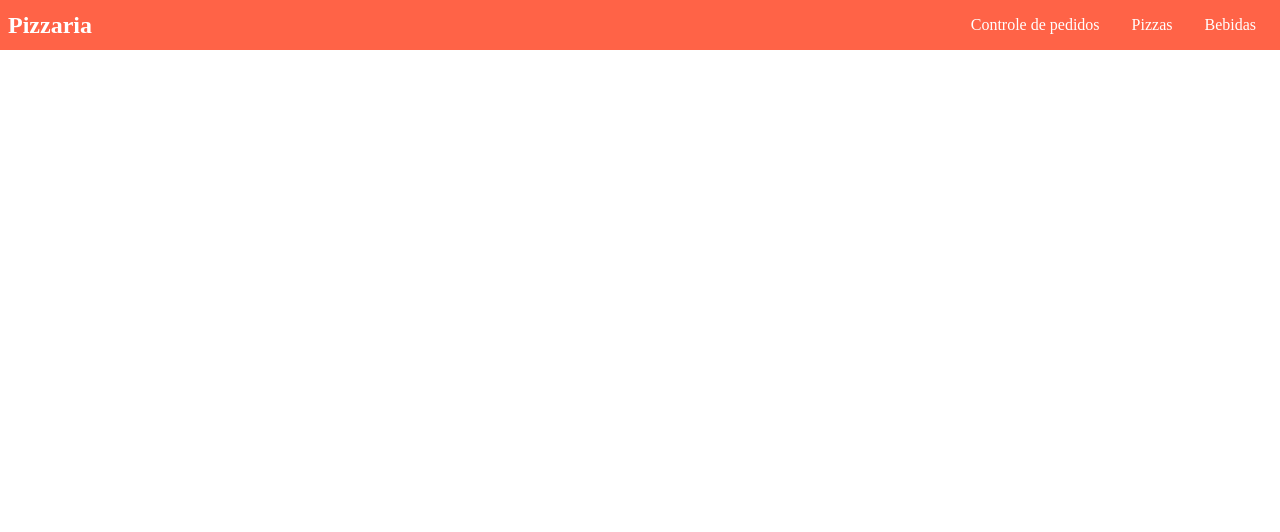
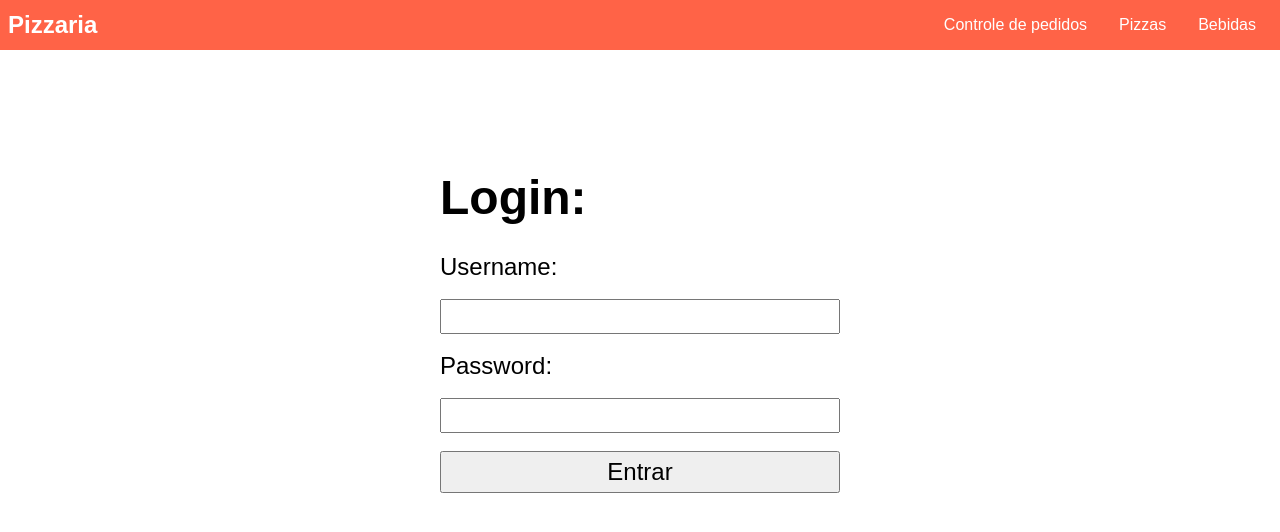
Before and after one commit to henriqueyun/pizzaria-monorepo, a Vue app: page /#/login in a window 1280 px wide. Shown: the top 532 px of the page. Built offline with nearby package versions, Linux system fonts and the light colour scheme.

Commit message:
Login e um BOCADÃO de ajustes

```diff
--- a/src/App.vue
+++ b/src/App.vue
@@ -21,5 +21,6 @@ export default {
   margin: 0;
   padding: 0;
   box-sizing: border-box;
+  font-family: Perpetua, sans-serif;
 }
 </style>
--- a/src/components/NavBar.vue
+++ b/src/components/NavBar.vue
@@ -2,16 +2,42 @@
   <nav class="nav-bar">
     <router-link to="/"><h1>Pizzaria</h1></router-link>
     <ul class="nav-menu">
-      <router-link to="/"><li>Controle de pedidos</li></router-link>
+      <router-link :to="{ name: 'controle-pedidos' }"><li>Controle de pedidos</li></router-link>
       <router-link to="/"><li>Pizzas</li></router-link>
       <router-link to="/"><li>Bebidas</li></router-link>
+      <li v-if="jwt" class="btn-sair" @click="sair()">Sair</li>
     </ul>
   </nav>
 </template>
 
 <script>
+import AuthService from '@/services/AuthService'
+
 export default {
-  name: 'NavBar'
+  name: 'NavBar',
+
+  data() {
+    return {
+      jwt: ''
+    }
+  },
+
+  mounted() {
+    this.setJwt()
+  },
+  methods: {
+    async sair () {
+      await AuthService.logout(localStorage.jwt)
+      this.$router.push('/login')
+      localStorage.jwt = ''
+      this.setJwt()
+      this.$forceUpdate()
+    },
+
+    setJwt() {
+      this.jwt = localStorage.jwt
+    }
+  },
 }
 </script>
 
@@ -42,4 +68,8 @@ a {
   color: white;
   text-decoration: none;
 }
+
+.btn-sair {
+  cursor: pointer;
+}
 </style>
--- a/src/router/index.js
+++ b/src/router/index.js
@@ -2,6 +2,8 @@ import Vue from 'vue'
 import VueRouter from 'vue-router'
 
 import ControlePedidos from '@/views/ControlePedidos'
+import LoginView from '@/views/LoginView'
+import AuthService from '@/services/AuthService'
 
 Vue.use(VueRouter)
 
@@ -9,7 +11,15 @@ const routes = [
   {
     path: '/',
     name: 'controle-pedidos',
-    component: ControlePedidos
+    component: ControlePedidos,
+    meta: {
+      requiresAuth: true
+    }
+  },
+  {
+    path: '/login',
+    name: 'login',
+    component: LoginView
   }
 ]
 
@@ -17,4 +27,28 @@ const router = new VueRouter({
   routes
 })
 
+router.beforeEach(async (to, from, next) => {
+  if (to.meta.requiresAuth) {
+    const token = localStorage.getItem('jwt')
+    if (token) {
+
+      const isUserAuthorized = await AuthService.authorize(token)
+
+      if (!isUserAuthorized) {
+        next({
+          name: 'login'
+        })
+      } else {
+        next()
+      }
+    } else {
+      next({
+        name: 'login'
+      })
+    }
+  } else {
+    next()
+  }
+})
+
 export default router
--- /dev/null
+++ b/src/services/AuthService.js
@@ -0,0 +1,23 @@
+import axios from 'axios'
+
+async function login(username, password) {
+  const jwt = await axios.post(`${process.env.VUE_APP_API_URL}/auth/login`, {username, password})
+  localStorage.setItem('jwt', jwt.data.token)
+}
+
+async function authorize(token) {
+  const authorization = await axios.post(`${process.env.VUE_APP_API_URL}/auth/authorize`, {}, { headers: { authorization: token }})
+  return authorization.data.authorized
+}
+
+async function logout(token) {
+  localStorage.jwt = null
+  delete localStorage.jwt
+  await axios.post(`${process.env.VUE_APP_API_URL}/auth/logout`, {}, { headers: { authorization: token }})
+}
+
+export default {
+  login,
+  authorize,
+  logout
+}
--- a/src/views/ControlePedidos.vue
+++ b/src/views/ControlePedidos.vue
@@ -21,10 +21,10 @@
               </p>
             </td>
             <td>{{ entrada.observacao}}</td>
-            <td>R$ {{ calcularValorPedido(pedidos.entradas || []) }}</td>
+            <td>R$ {{ calcularValorPedido(entrada) }}</td>
             <td class="td-cliente">
               <p>{{ entrada.nomeCliente}}</p>
-              <p>{{ entrada.emailCliente }}</p>
+              <p>{{ entrada.telefoneCliente }}</p>
               <p>{{ entrada.enderecoCliente }}</p>
             </td>
             <td>
@@ -62,12 +62,12 @@
             </td>
             <td>{{ confirmado.observacao}}</td>
             <td>
-              R$ {{ calcularValorPedido(pedidos.confirmados || []) }}
+              R$ {{ calcularValorPedido(confirmado) }}
               {{ confirmado.formaPagamento }}
             </td>
             <td class="td-cliente">
               <p>{{ confirmado.nomeCliente}}</p>
-              <p>{{ confirmado.emailCliente }}</p>
+              <p>{{ confirmado.telefoneCliente }}</p>
               <p>{{ confirmado.enderecoCliente }}</p>
             </td>
             <td>
@@ -102,12 +102,12 @@
             </td>
             <td>{{ preparando.observacao}}</td>
             <td>
-              R$ {{ calcularValorPedido(pedidos.emPreparo || []) }}
+              R$ {{ calcularValorPedido(preparando) }}
               {{ preparando.formaPagamento }}
             </td>
             <td class="td-cliente">
               <p>{{ preparando.nomeCliente}}</p>
-              <p>{{ preparando.emailCliente }}</p>
+              <p>{{ preparando.telefoneCliente }}</p>
               <p>{{ preparando.enderecoCliente }}</p>
             </td>
             <td>
@@ -141,12 +141,12 @@
             </td>
             <td>{{ expedido.observacao}}</td>
             <td>
-              R$ {{ calcularValorPedido(pedidos.expedidos || []) }}
+              R$ {{ calcularValorPedido(expedido) }}
               {{ expedido.formaPagamento }}
             </td>
             <td class="td-cliente">
               <p>{{ expedido.nomeCliente}}</p>
-              <p>{{ expedido.emailCliente }}</p>
+              <p>{{ expedido.telefoneCliente }}</p>
               <p>{{ expedido.enderecoCliente }}</p>
             </td>
             <td>
@@ -178,12 +178,17 @@ export default {
   },
 
   async mounted () {
-    await this.buscarPedidos()
+    try {
+      await this.buscarPedidos()
+    } catch (err) {
+      console.error(err)
+    }
   },
 
   methods: {
     async buscarPedidos () {
       this.pedidos = await PedidoService.buscarTodosPorStatus()
+      setTimeout(this.buscarPedidos, 10000)
     },
 
     async atualizarStatusPedido (pedidoId, status) {
@@ -191,16 +196,14 @@ export default {
       await this.buscarPedidos()
     },
 
-    calcularValorPedido(pedidos) {
+    calcularValorPedido(pedido) {
       let valorPedido = 0
-      pedidos.forEach(pedido => {
         pedido.pizzaItemPedidos.forEach(itemPizza => {
-          valorPedido += parseInt(itemPizza.qtd) + itemPizza.pizza.preco
+          valorPedido += parseInt(itemPizza.qtd) * itemPizza.pizza.preco
         })
         pedido.bebidaItemPedidos.forEach(itemBebida => {
-          valorPedido += parseInt(itemBebida.qtd) + itemBebida.bebida.preco
+          valorPedido += parseInt(itemBebida.qtd) * itemBebida.bebida.preco
         })
-      })
       return valorPedido
     }
   }
--- /dev/null
+++ b/src/views/LoginView.vue
@@ -0,0 +1,65 @@
+<template>
+  <div class="container">
+    <h1>Login:</h1>
+    <br/>
+    <label for="username">Username:</label>
+    <input v-model="username" type="text" name="username">
+    <label for="password">Password:</label>
+    <input v-model="password" @keyup.enter="login()" type="password" name="password">
+    <button @click="login()">Entrar</button>
+  </div>
+</template>
+
+<script>
+import AuthService from '../services/AuthService.js'
+
+export default {
+  name: 'LoginView',
+
+  data () {
+    return {
+      username: '',
+      password: ''
+    }
+  },
+
+  methods: {
+    async login () {
+      try {
+        await AuthService.login(this.username, this.password)
+        this.$router.push('/')
+
+        // todo: remover essa linha abaixo! foi única forma que encontrei fazer para o botão "sair" aparecer ao logar
+        this.$parent.$children[0].setJwt()
+      } catch (err) {
+        console.error(err)
+      }
+    }
+  }
+}
+</script>
+
+<style scoped>
+  .container {
+    margin: 0 auto;
+    display: flex;
+    max-width: 400px;
+    flex-flow: column wrap;
+    justify-content: center;
+    font-size: x-large;
+    padding-top: 5em;
+  }
+
+  input {
+    margin: 1em 0;
+    padding: 5px;
+    width: 100%;
+    font-size: large;
+  }
+
+  button {
+    padding: 5px;
+    font-size: x-large;
+    cursor: pointer;
+  }
+</style>
```
Also changed, not shown: src/assets/pizza1.png (added).
